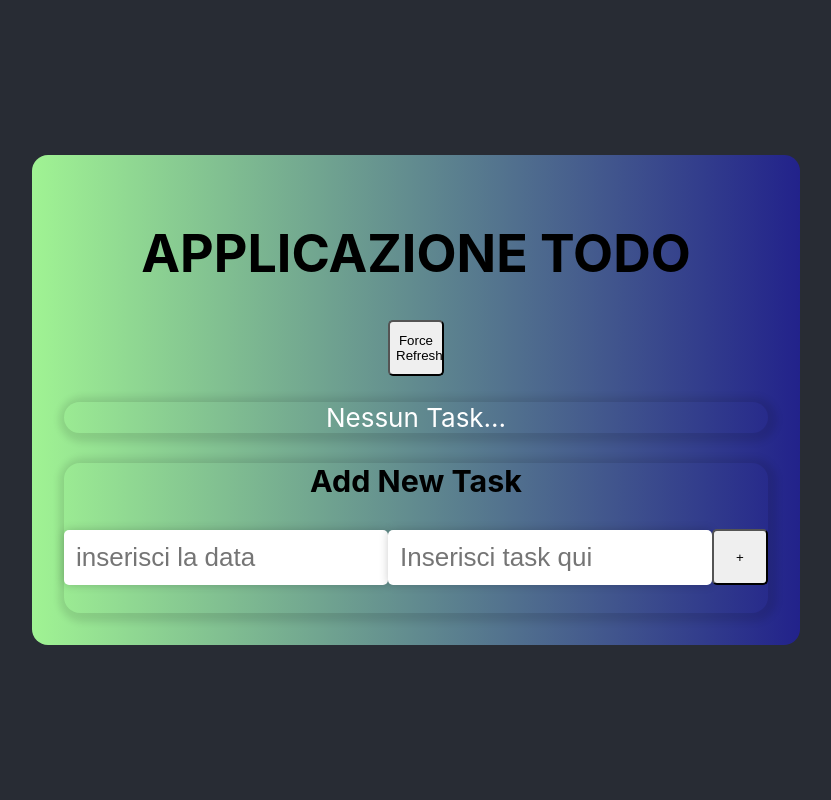
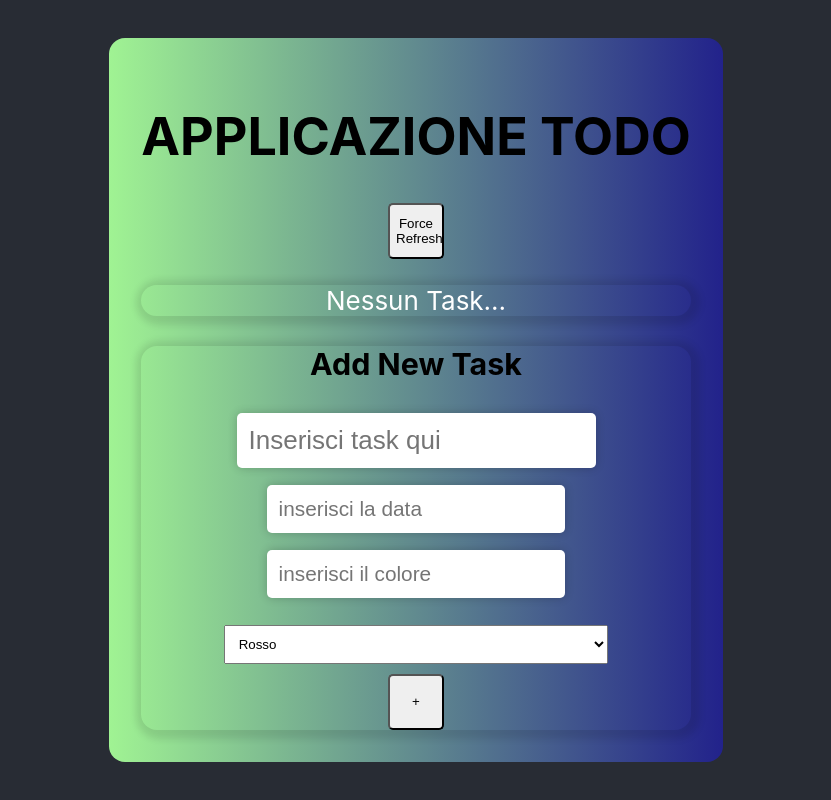
Before and after one commit to Domenico-lel/tutorial, a React (Create React App) app: page / in a window 1280 px wide. Shown: the whole page, without its empty margins (224-1055 px from the left). Built offline with nearby package versions, Linux system fonts and the light colour scheme.

Commit message:
enalbe color with input or menu'

```diff
--- a/src/App.css
+++ b/src/App.css
@@ -43,10 +43,16 @@
   box-shadow: 2px 2px 7px 7px rgba(0, 0, 0, 0.1);
 }
 
+.habugher{
+  width: 70%;
+  padding: 10px;
+  margin: 10px;
+}
+
 
 .newtask-list{
   margin-top: 10px;
-  height: 150px;
+  height: fit-content;
   border-radius: 16px;
   background-color: transparent;
   border-radius: 16px;
@@ -62,22 +68,19 @@
   justify-content: space-around;
 }
 
-
-
-
-/* style input */
-input[type="checkbox"] {
-  width: 20px;
-  height: 20px;
-  cursor: pointer;
+.flex_list{
+  display: flex;
+  align-items: center;
+  flex-direction: column;
 }
 
 .gradient-input {
-  width: 300px;
+  width: auto;
   padding: 10px;
   font-size: 1em;
   border: 2px solid transparent;
   border-radius: 5px;
+  margin-bottom: 17px;
   color: black;
   outline: none;
   box-shadow: 0 0 10px rgba(0, 0, 0, 0.2);
@@ -86,6 +89,11 @@ input[type="checkbox"] {
 .gradient-input:hover {
   box-shadow: 0 0 10px #22228b;
   border: 2px solid #22228b;
+}
+
+.secondary{
+  width: 50%;
+  font-size: 0.8em;
 }
 
 
--- a/src/TodoApp.js
+++ b/src/TodoApp.js
@@ -43,7 +43,7 @@ function TodoApp() {
 
     }
 
-    const handleNewTask = (newTaskName, taskDate) => {
+    const handleNewTask = (newTaskName, taskDate, taskColor) => {
 
         var itemscopy = items.slice()
         // instanzio un nuovo oggetto con le proprieta' del nuovo task
@@ -52,6 +52,7 @@ function TodoApp() {
             title: newTaskName,
             done: false,
             date: taskDate,
+            color: taskColor
         }
         itemscopy.push(newTask);
         setItems(itemscopy)
@@ -84,9 +85,9 @@ function TodoApp() {
         />}
         <NewTaskbar
             onNewTask={
-                (taskName, taskDate) => {
+                (taskName, taskDate, taskColor) => {
                     console.log("ricevuto nuovo task da NewTaskbar")
-                    handleNewTask(taskName, taskDate)
+                    handleNewTask(taskName, taskDate, taskColor)
                 }
             }
         />
--- a/src/components/NewTaskbar.js
+++ b/src/components/NewTaskbar.js
@@ -12,6 +12,7 @@ function NewTaskbar(
   // setTaskName e' una funzione che serve per modificare taskName
   const [taskName, setTaskName] = useState("")
   const [inputValue, setInputDataValue] = useState("")
+  const [colorValue, setInputColor] = useState("")
 
   console.log("NewTaskBar rendered")
   // 2) handleInput prende in input il valore inserito dall'utente (inputString)
@@ -25,7 +26,12 @@ function NewTaskbar(
 
   const handleDate = (inputString) => {
 
-    setInputDataValue(inputString);
+    setInputDataValue(inputString)
+  }
+
+  const handleColor = (inputString) => {
+
+    setInputColor(inputString)
   }
 
   console.log("il valore di inputValue e'   : " + inputValue)
@@ -34,17 +40,7 @@ function NewTaskbar(
   return <div className="newtask-list">
     <h3 className="black">Add New Task</h3>
 
-    <div className="flex">
-
-      <input
-        onChange={(data) => {
-          handleDate(data.target.value)
-        }}
-        placeholder="inserisci la data"
-        className="gradient-input"
-        type="text"
-        value={inputValue}
-      />
+    <div className="flex_list">
 
       <input
         onChange={(e) => {
@@ -58,12 +54,43 @@ function NewTaskbar(
 
       </input>
 
+      <input
+        onChange={(data) => {
+          handleDate(data.target.value)
+        }}
+        placeholder="inserisci la data"
+        className="gradient-input secondary"
+        type="text"
+        value={inputValue}
+      />
+
+      <input
+        onChange={(color) => {
+          handleColor(color.target.value)
+        }}
+        placeholder="inserisci il colore"
+        className="gradient-input secondary"
+        type="text"
+        value={colorValue}
+      />
+
+    <select
+    onChange={(color) =>{
+      handleColor(color.target.value)
+    }} className="habugher">
+        <option value="red">Rosso</option>
+        <option value="yellow">Giallo</option>
+        <option value="blue">Blu</option>
+        <option value="orange">Arancione</option>
+    </select>
+
+
       <button
         onClick={() => {
           //funzione anonima legata all'evento onClick del pulsante
           if (taskName != "") {
             // Se il campo taskName non è vuoto chiama la funzione onNewTask
-            onNewTask(taskName, inputValue)
+            onNewTask(taskName, inputValue, colorValue)
           } else {
             // altrimenti stampa l'allert
             alert("il campo e' vuoto")
--- a/src/components/TaskList.js
+++ b/src/components/TaskList.js
@@ -52,13 +52,16 @@ function TaskList(
               }} type="checkbox" /*checked={e.target.input}*/ />
               <h3 style={{
                 textDecoration: task.done ? 'line-through' : 'none',
-                color: 'red'
+                color: task.color,
               }} className="black">{task.title}</h3>
 
-              <p>
-                la data e':
-                {task.date}
-              </p>
+              <div style={{fontSize: 20}}>
+                {task.date ? (
+                  <p>La data è: {task.date}</p>
+                ) : (
+                  <p>La data non è disponibile</p>
+                )}
+              </div>
 
             </div>
 
```
